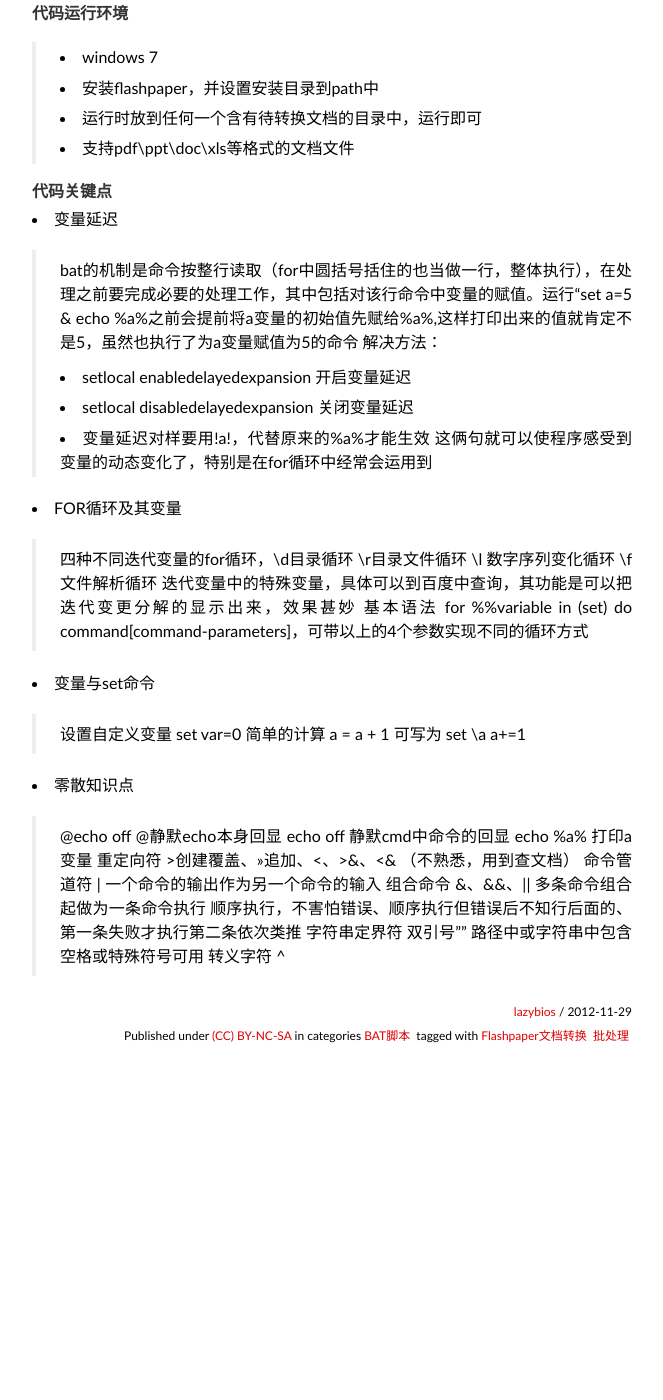
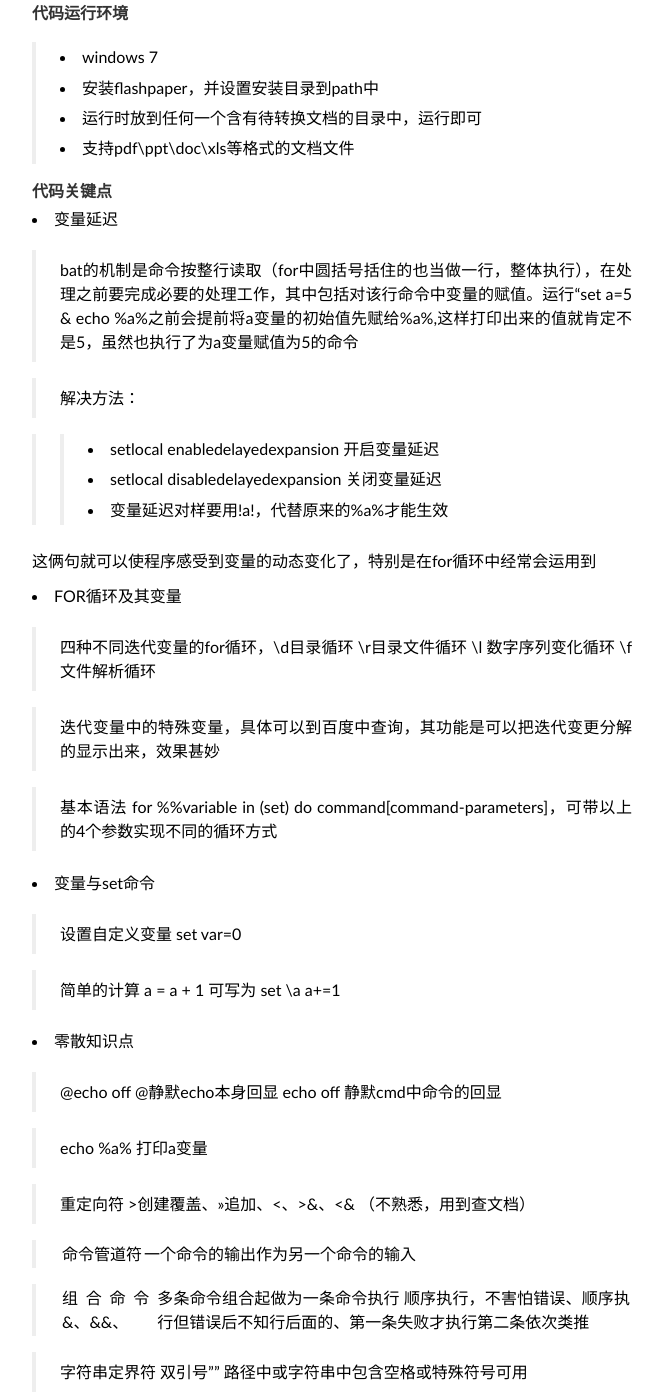
Before and after one commit to lazybios/lazybios.github.com, a Jekyll site: the page built from _posts/2012-11-29-windows-bat-study.md, in a window 1280 px wide and 1400 px high, scrolled down 441 px. Shown: the whole window, without its empty margins (308-971 px from the left). Built offline with Jekyll 4.4.1, drawn with Linux system fonts in a browser that asks for light colours; some web fonts are replaced; Markdown is read by kramdown in place of the engine named in the settings; comment, search, counter and statistics services are not loaded; before the commit the page ends 1517 px from its top, so only the background shows below that.

Commit message:
fixed last article

```diff
--- a/_posts/2012-11-29-windows-bat-study.md
+++ b/_posts/2012-11-29-windows-bat-study.md
@@ -50,29 +50,41 @@ pause
 + 变量延迟
 
 >bat的机制是命令按整行读取（for中圆括号括住的也当做一行，整体执行），在处理之前要完成必要的处理工作，其中包括对该行命令中变量的赋值。运行“set a=5 & echo %a%之前会提前将a变量的初始值先赋给%a%,这样打印出来的值就肯定不是5，虽然也执行了为a变量赋值为5的命令
+
 >解决方法：
-+ setlocal enabledelayedexpansion 开启变量延迟
-+ setlocal disabledelayedexpansion 关闭变量延迟
-+ 变量延迟对样要用!a!，代替原来的%a%才能生效
+
+>>+ setlocal enabledelayedexpansion 开启变量延迟
+>>+ setlocal disabledelayedexpansion 关闭变量延迟
+>>+ 变量延迟对样要用!a!，代替原来的%a%才能生效
+
 这俩句就可以使程序感受到变量的动态变化了，特别是在for循环中经常会运用到
 
 + FOR循环及其变量
 
 >四种不同迭代变量的for循环，\d目录循环 \r目录文件循环 \l 数字序列变化循环 \f文件解析循环
+
 >迭代变量中的特殊变量，具体可以到百度中查询，其功能是可以把迭代变更分解的显示出来，效果甚妙
+
 >基本语法 for %%variable in (set) do command[command-parameters]，可带以上的4个参数实现不同的循环方式
 
 + 变量与set命令
 
 >设置自定义变量 set var=0
+
 >简单的计算 a = a + 1 可写为 set \a a+=1
 
 + 零散知识点
 
 >@echo off @静默echo本身回显 echo off 静默cmd中命令的回显
+
 >echo %a% 打印a变量
+
 >重定向符 >创建覆盖、>>追加、<、>&、<& （不熟悉，用到查文档）
+
 >命令管道符 | 一个命令的输出作为另一个命令的输入
+
 >组合命令 &、&&、|| 多条命令组合起做为一条命令执行 顺序执行，不害怕错误、顺序执行但错误后不知行后面的、第一条失败才执行第二条依次类推
+
 >字符串定界符 双引号"" 路径中或字符串中包含空格或特殊符号可用
+
 >转义字符 ^
```
